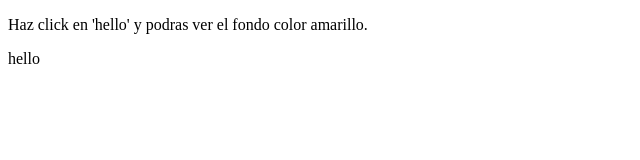
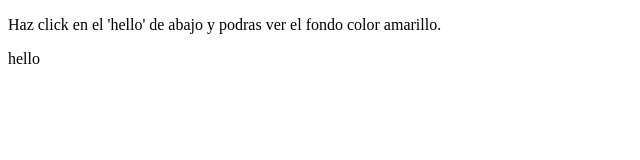
Before and after one commit to JeApitz/desafio3funciones.github.io, a plain HTML site: page pintar.html in a window 1280 px wide. Shown: the whole page, without its empty margins (0-640 px from the left). Drawn offline with Linux system fonts and the light colour scheme.

Commit message:
Segunda actualización de indicaciones

```diff
--- a/pintar.html
+++ b/pintar.html
@@ -5,7 +5,7 @@
     <meta name="viewport" content="width=device-width, initial-scale=1.0" />
     <title>Document</title>
   </head>
-  <p>Haz click en 'hello' y podras ver el fondo color amarillo.</p>
+  <p>Haz click en el 'hello' de abajo y podras ver el fondo color amarillo.</p>
   <body>
     <div id="ele1">hello</div>
     <script src="./assets/js/script.js"></script>
```
